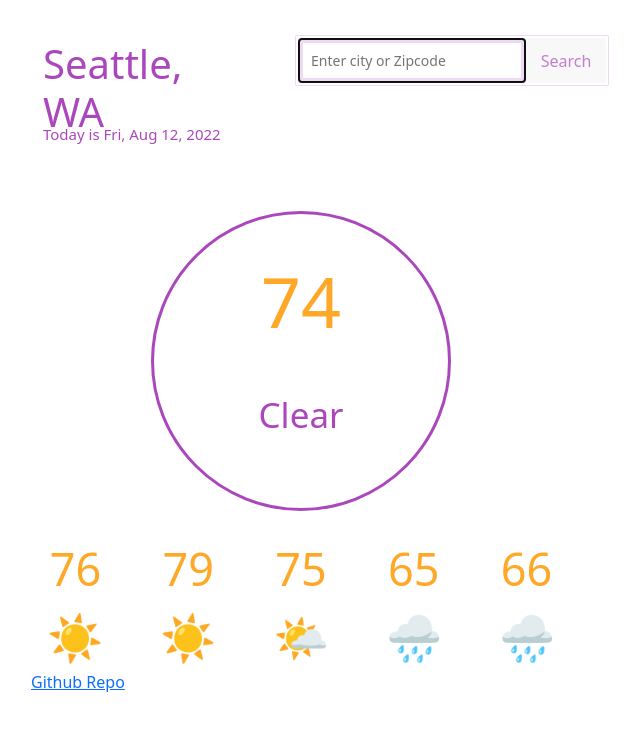
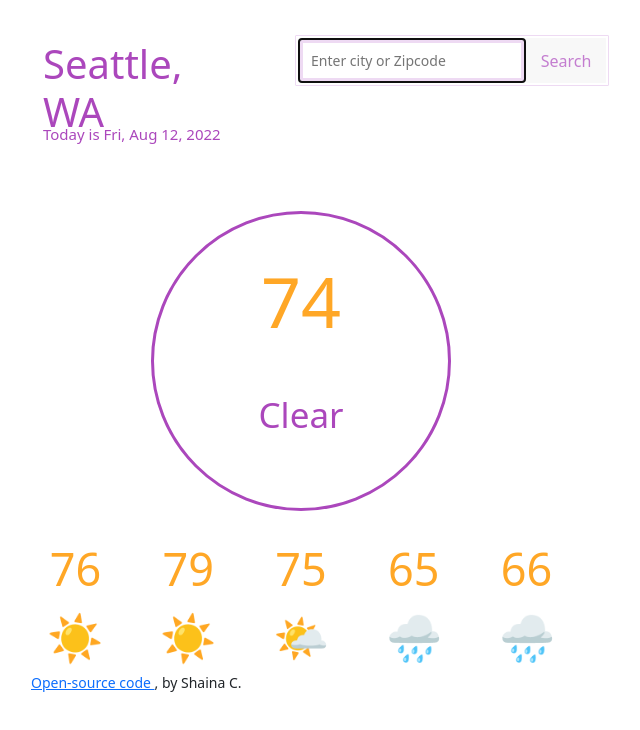
Before and after one commit to borahae13/m-weather-app, a website: page src/index.html in a window 1280 px wide. Shown: the whole page, without its empty margins (339-979 px from the left). Drawn offline with nearby package versions, Linux system fonts and the light colour scheme; files that its build step writes are made by us from their sources.

Commit message:
Cleaned up code and changed repo title

```diff
--- a/src/index.html
+++ b/src/index.html
@@ -61,7 +61,7 @@
   </div>
 </div>
 <div>
-<a href="https://github.com/borahae13/m-weather-app"> Github Repo </a>
+<small><a href="https://github.com/borahae13/m-weather-app" target="_blank"> Open-source code </a>, by Shaina C. </small>
 </div>
     <script src="src/index.js"></script>
   </body>
```
